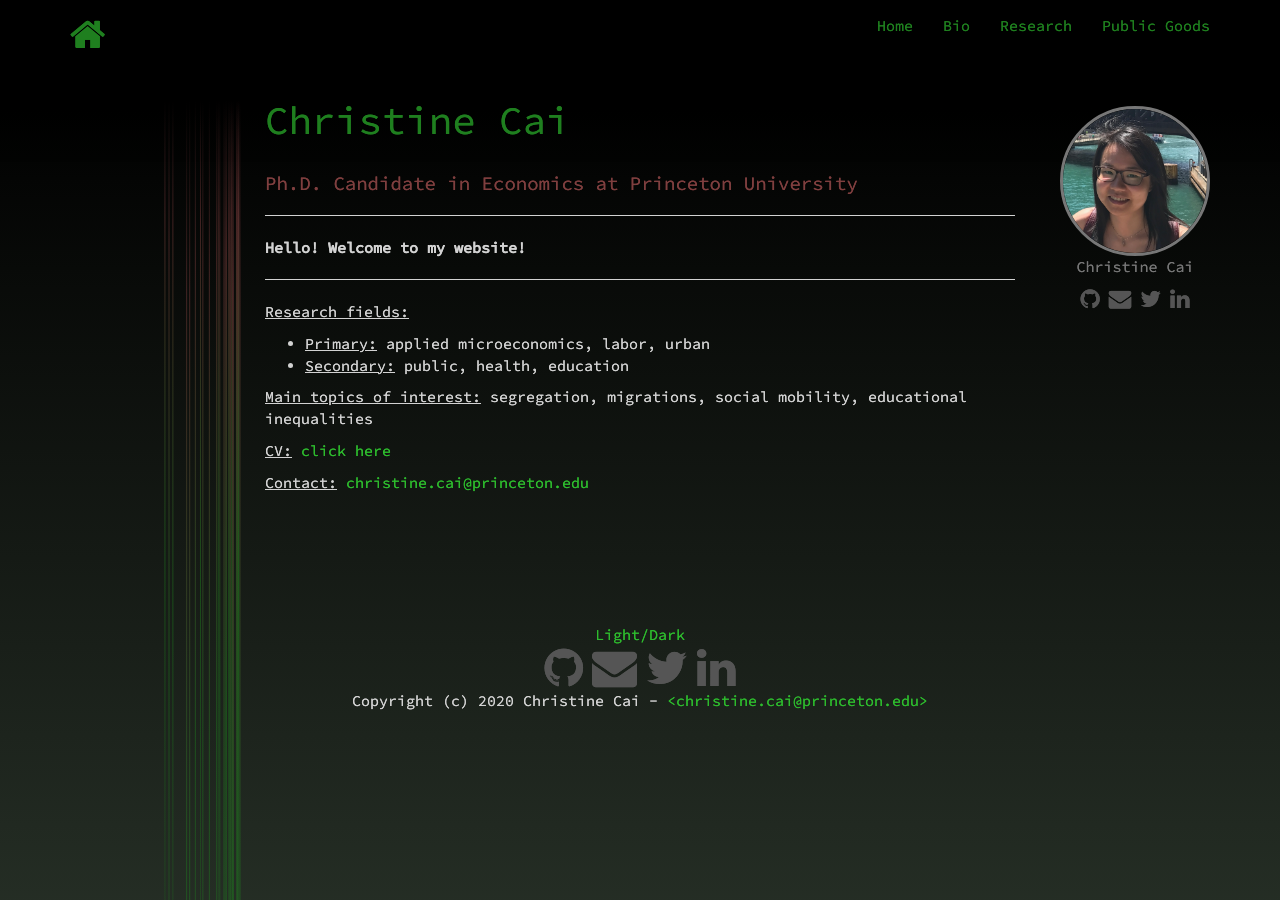
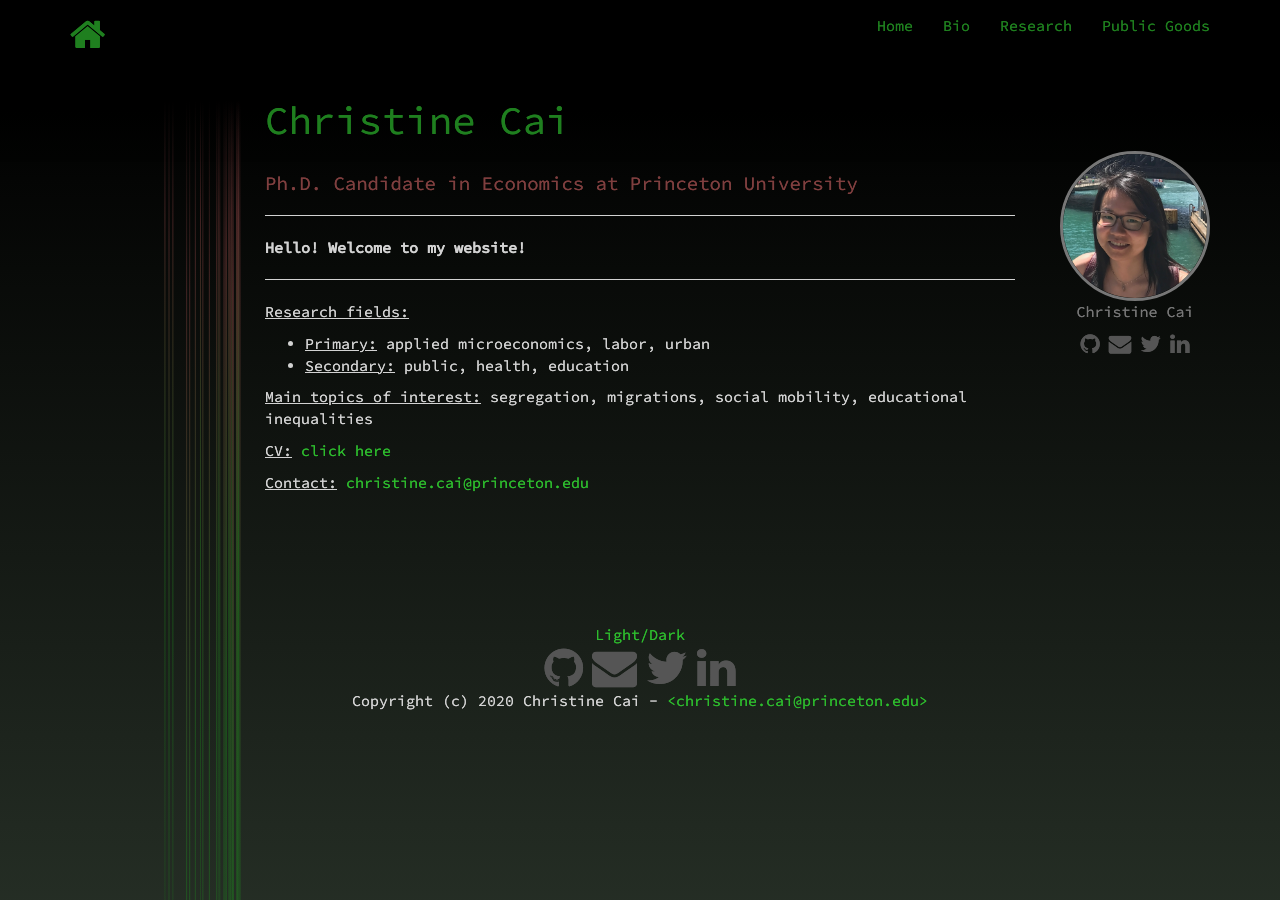
Before and after one commit to christinecai/website, a Jekyll site: the page built from index.md, in a window 1280 px wide. Built offline with Jekyll 4.4.1, drawn with Linux system fonts in a browser that asks for light colours; nearby versions of some CDN libraries.

Commit message:
Update default.html

```diff
--- a/_layouts/default.html
+++ b/_layouts/default.html
@@ -41,7 +41,7 @@
           {{ content }}
         </div>
         <div class="col-sm-2">
-          <div class="pane-separator hidden-xs" style="margin-bottom:7em;"></div>
+          <div class="pane-separator hidden-xs" style="margin-bottom:10em;"></div>
           <div class="pane-separator visible-xs" style="margin-bottom:5em;"></div>
           <div class="right-pane" style="margin-left: 1em;">
             {% if site.avatar == true %}
```
